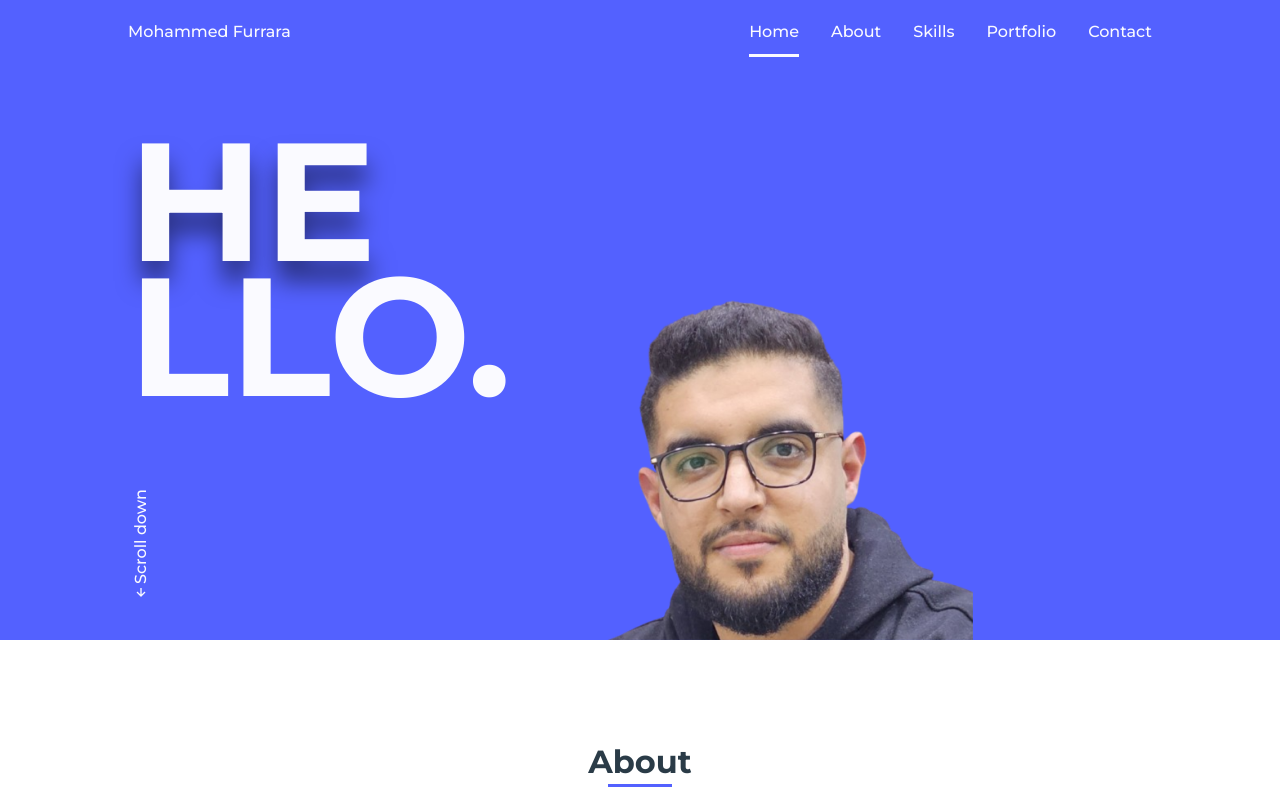
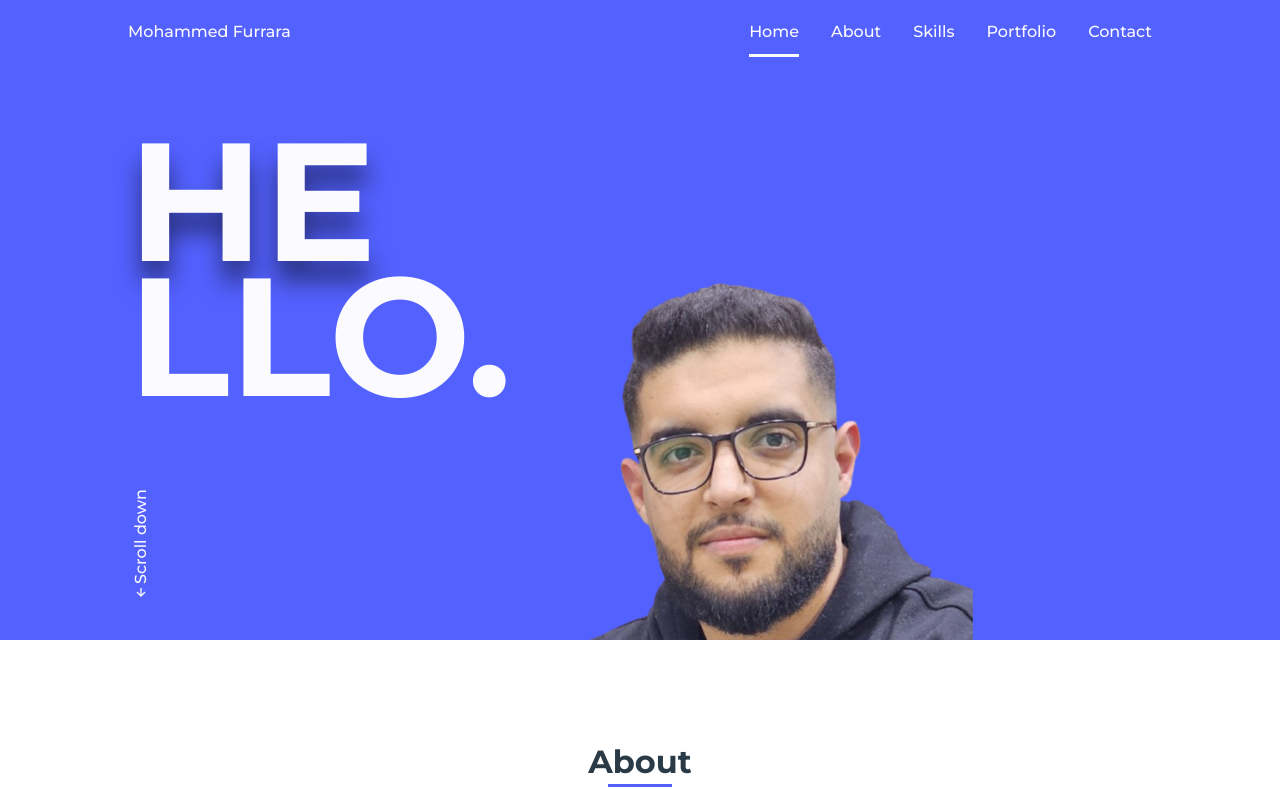
Before and after one commit to Mohammed-Furrara-Coder/MyPortfolio, a plain HTML site: page index.html in a window 1280 px wide. Shown: the top 800 px of the page. Drawn offline with nearby package versions, Linux system fonts and the light colour scheme.

Commit message:
more bigger

```diff
--- a/assets/css/styles.css
+++ b/assets/css/styles.css
@@ -385,21 +385,21 @@ img{
 /* For small devices */
 @media screen and (max-width: 320px) {
     .home__img{
-        width: 180px;
+        width: 280px;
         right: 2%;
     }
 }
 
 @media screen and (max-width: 768px) {
     .home__img {
-        width: 35%;
+        width: 45%;
         right: 3%;
     }
 }
 
 @media screen and (min-width: 769px) {
     .home__img {
-        width: 30%;
+        width: 40%;
         right: 5%;
     }
 }
@@ -448,7 +448,7 @@ img{
         row-gap: 0;
     }
     .home__img{
-        width: 400px;
+        width: 500px;
         right: 8%;
     }
 
@@ -504,7 +504,7 @@ img{
         height: 640px;
     }
     .home__img {
-        width: 380px;
+        width: 480px;
         right: 24%;
     }
 }
```
